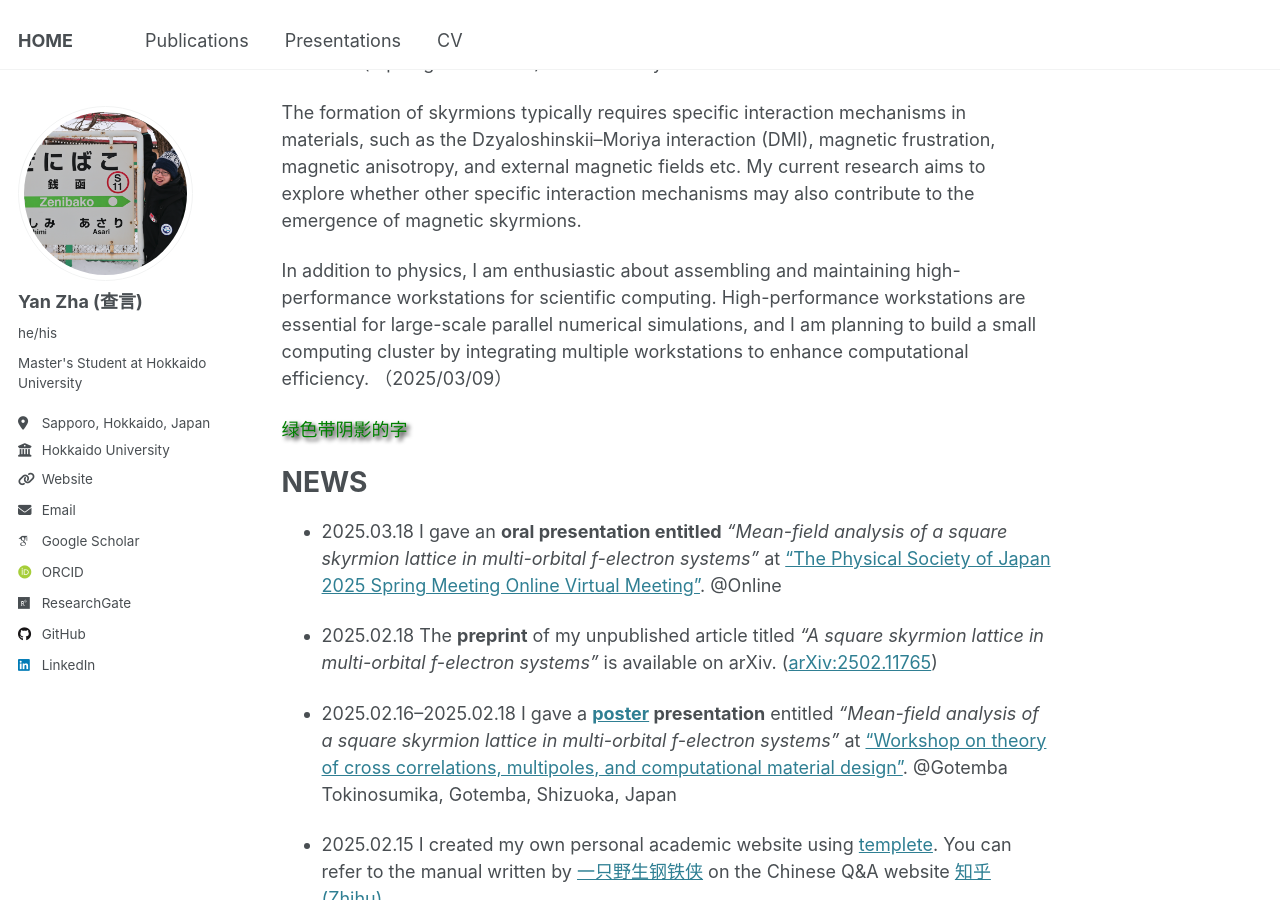
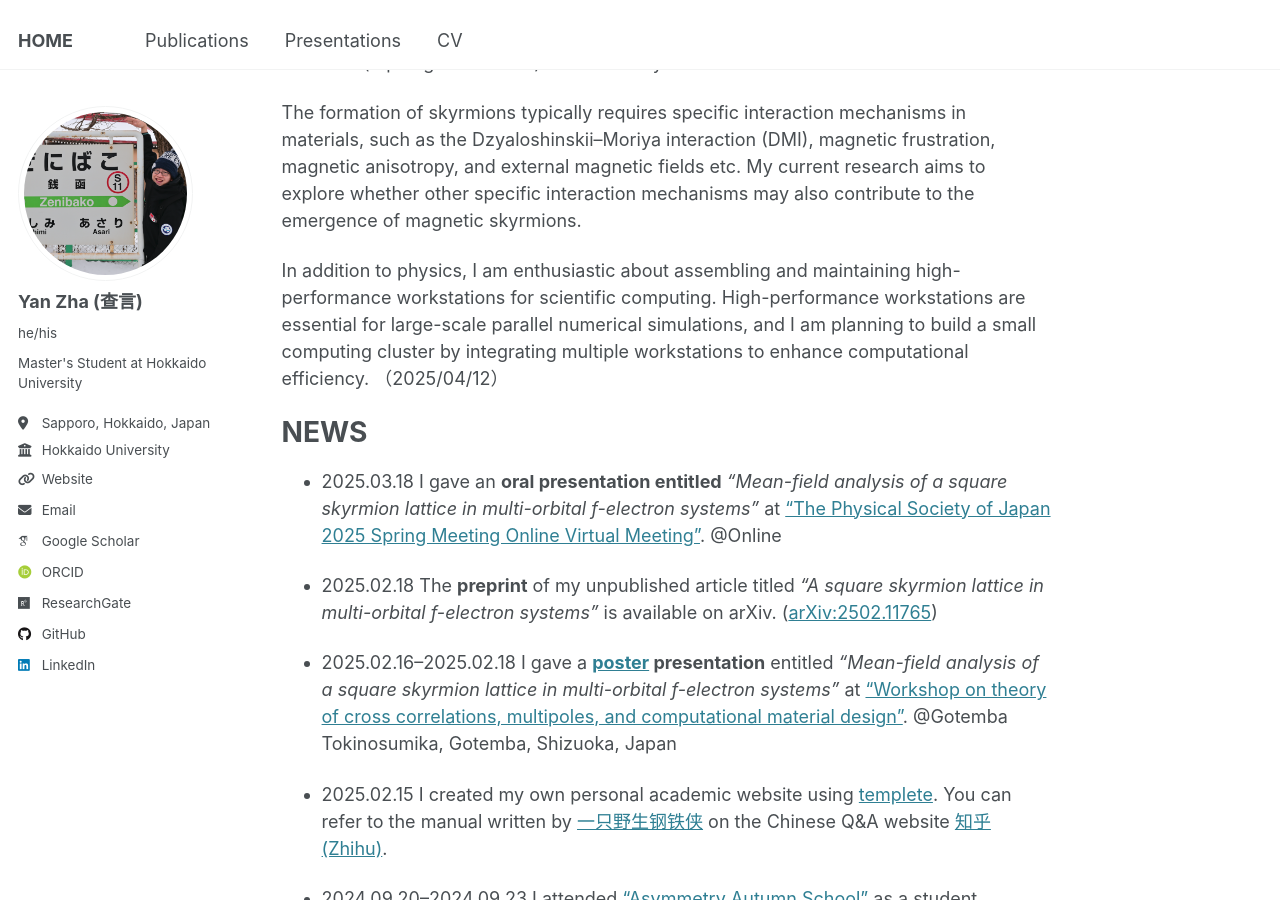
Before and after one commit to yzhacn/yzhacn.github.io, a Jekyll site: the page built from _pages/about.md, in a window 1280 px wide and 900 px high, scrolled down 339 px. Built offline with Jekyll 4.4.1, drawn with Linux system fonts in a browser that asks for light colours; some web fonts are replaced.

Commit message:
Update about.md

```diff
--- a/_pages/about.md
+++ b/_pages/about.md
@@ -18,10 +18,7 @@ My current research aims to explore whether other specific interaction mechanism
 
 In addition to physics, I am enthusiastic about assembling and maintaining high-performance workstations for scientific computing.
 High-performance workstations are essential for large-scale parallel numerical simulations, and I am planning to build a small computing cluster by integrating multiple workstations to enhance computational efficiency.
-（2025/03/09）
-
-
-<span style="color: green; text-shadow: 3px 3px 4px black;">绿色带阴影的字</span>
+（2025/04/12）
 
 NEWS
 ======
```
